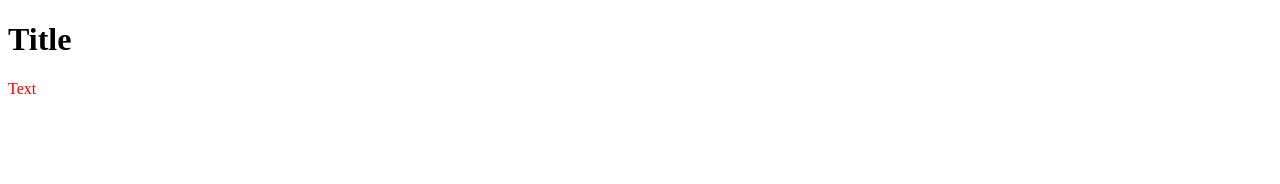
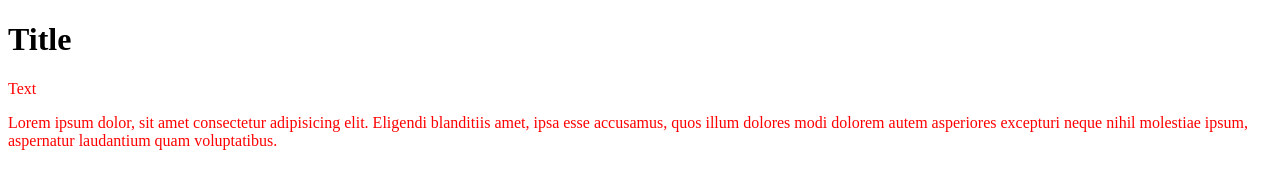
Before and after one commit to malomedstep/improved-tribble, a plain HTML site: page index.html in a window 1280 px wide. Drawn offline with Linux system fonts and the light colour scheme.

Commit message:
F-commit

```diff
--- a/index.html
+++ b/index.html
@@ -1,5 +1,6 @@
 <!DOCTYPE html>
 <html lang="en">
+
 <head>
     <meta charset="UTF-8">
     <meta http-equiv="X-UA-Compatible" content="IE=edge">
@@ -7,9 +8,14 @@
     <title>Document</title>
     <link rel="stylesheet" href="style.css">
 </head>
+
 <body>
     <h1>Title</h1>
     <p>Text</p>
+    <p>Lorem ipsum dolor, sit amet consectetur adipisicing elit. Eligendi blanditiis amet, ipsa esse accusamus, quos
+        illum dolores modi dolorem autem asperiores excepturi neque nihil molestiae ipsum, aspernatur laudantium quam
+        voluptatibus.</p>
 
 </body>
+
 </html>
```
